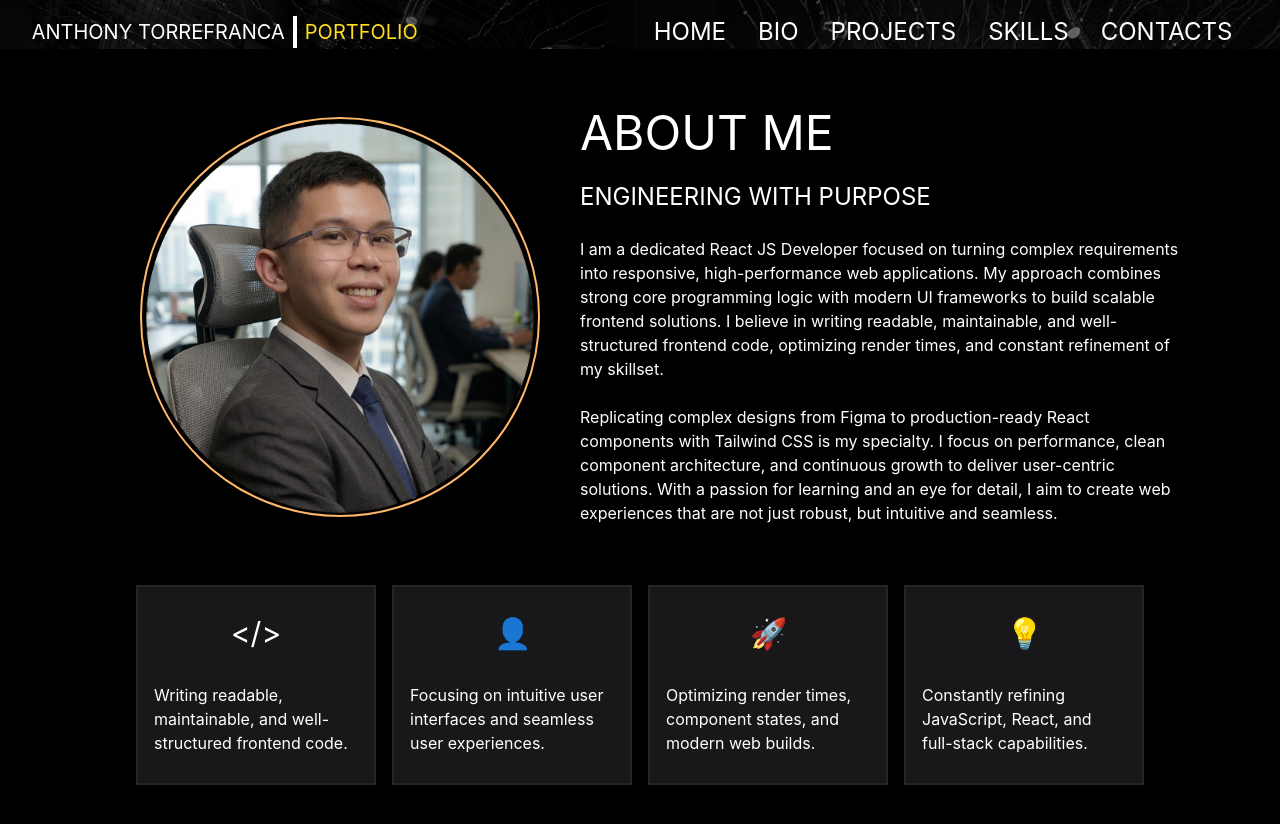
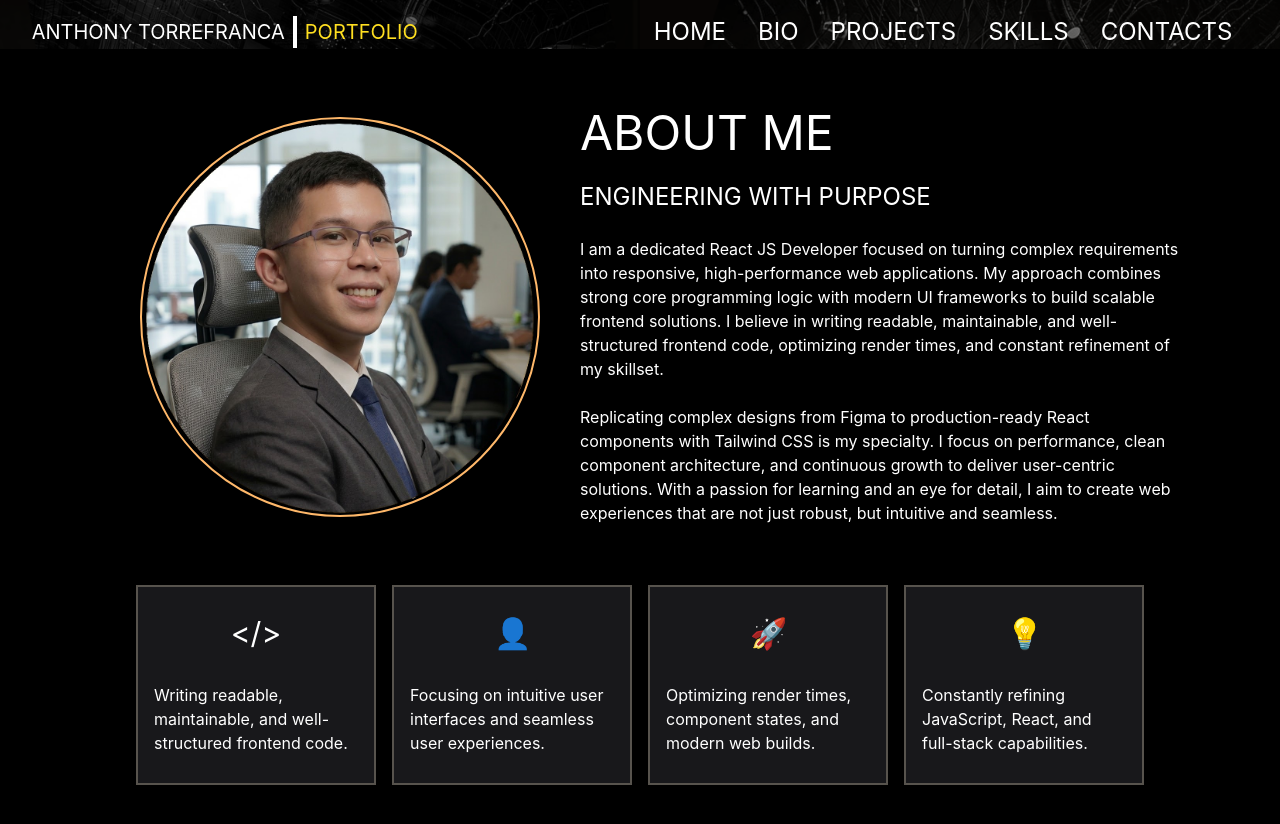
Before and after one commit to AnthonyLTorrefranca/react-portfolio-2026, a React (Vite) app in the folder react-portfolio-2026/: page /bio in a window 1280 px wide. Shown: the top 824 px of the page. Built offline with nearby package versions, Linux system fonts and the light colour scheme.

Commit message:
feat: border changes on each professions tab

```diff
--- a/react-portfolio-2026/src/components/Bio.jsx
+++ b/react-portfolio-2026/src/components/Bio.jsx
@@ -36,7 +36,7 @@ return(
     <section className="h-screen bg-black">
       <div className="flex justify-center items-center p-15">
         <div className="px-10">
-          <img src={HeaderProfile} className="h-100 border-orange-300 border-2 rounded-full" alt="Developer's Photo" />
+          <img src={HeaderProfile} className="h-100 border-orange-300 border-2 rounded-full hover:border-orange-400 cursor-pointer" alt="Developer's Photo" />
         </div>
         <div className="text-white w-150">
           <p className="text-white text-5xl">ABOUT ME</p>
@@ -51,7 +51,7 @@ return(
       <div className="flex items-center justify-center gap-4">
         {coreValues.map(item =>{
           return(
-            <section key={item.id} className="flex flex-col items-center justify-center bg-zinc-900 border-2 border-stone-800 h-50 w-60">
+            <section key={item.id} className="flex flex-col items-center justify-center bg-zinc-900 border-2 border-stone-600 h-50 w-60 hover:border-stone-400 cursor-pointer">
               <p className="text-3xl text-white p-4">{item.icon}</p>
               <h3 className="text-white p-4">{item.description}</h3>
             </section>
```
